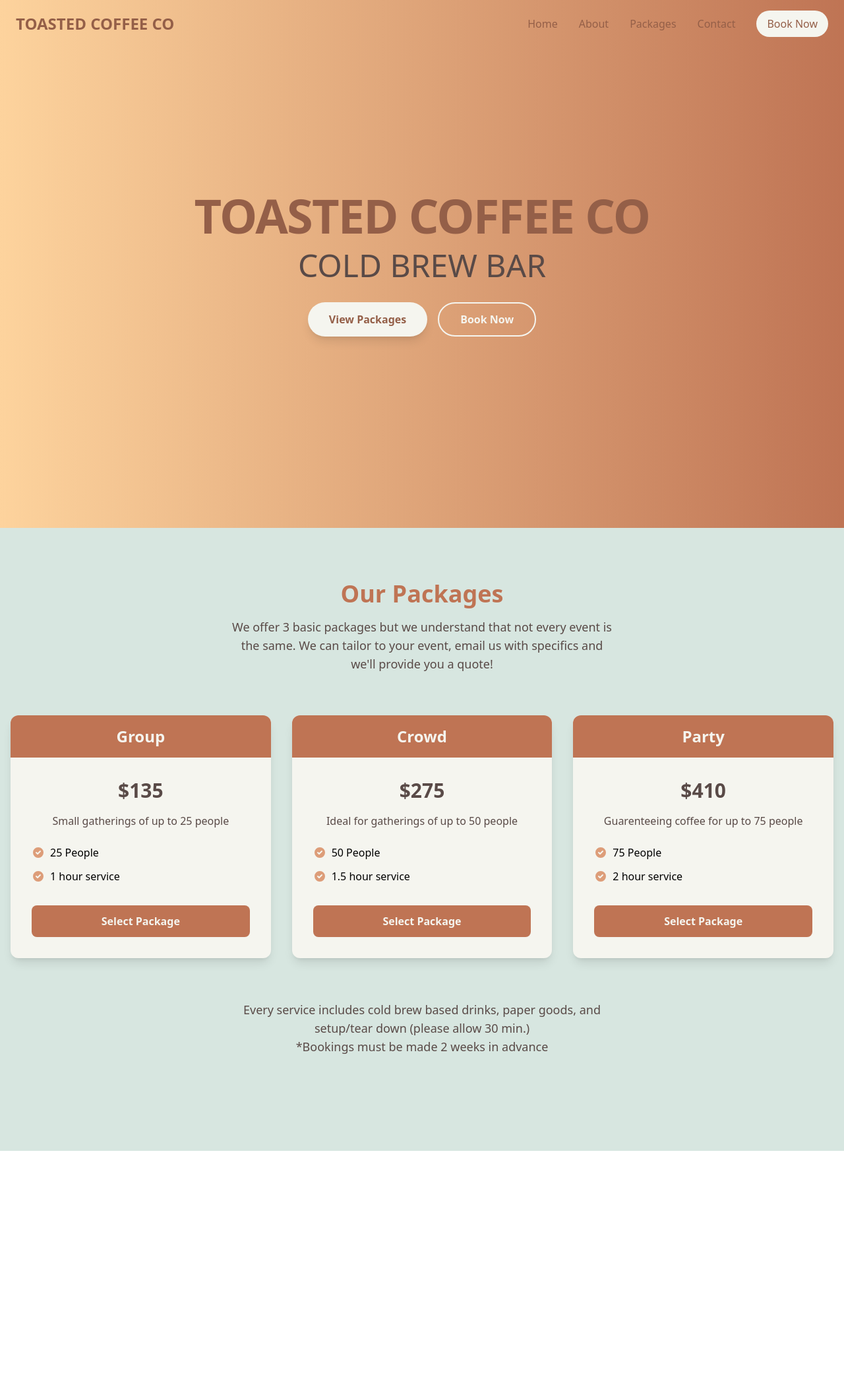
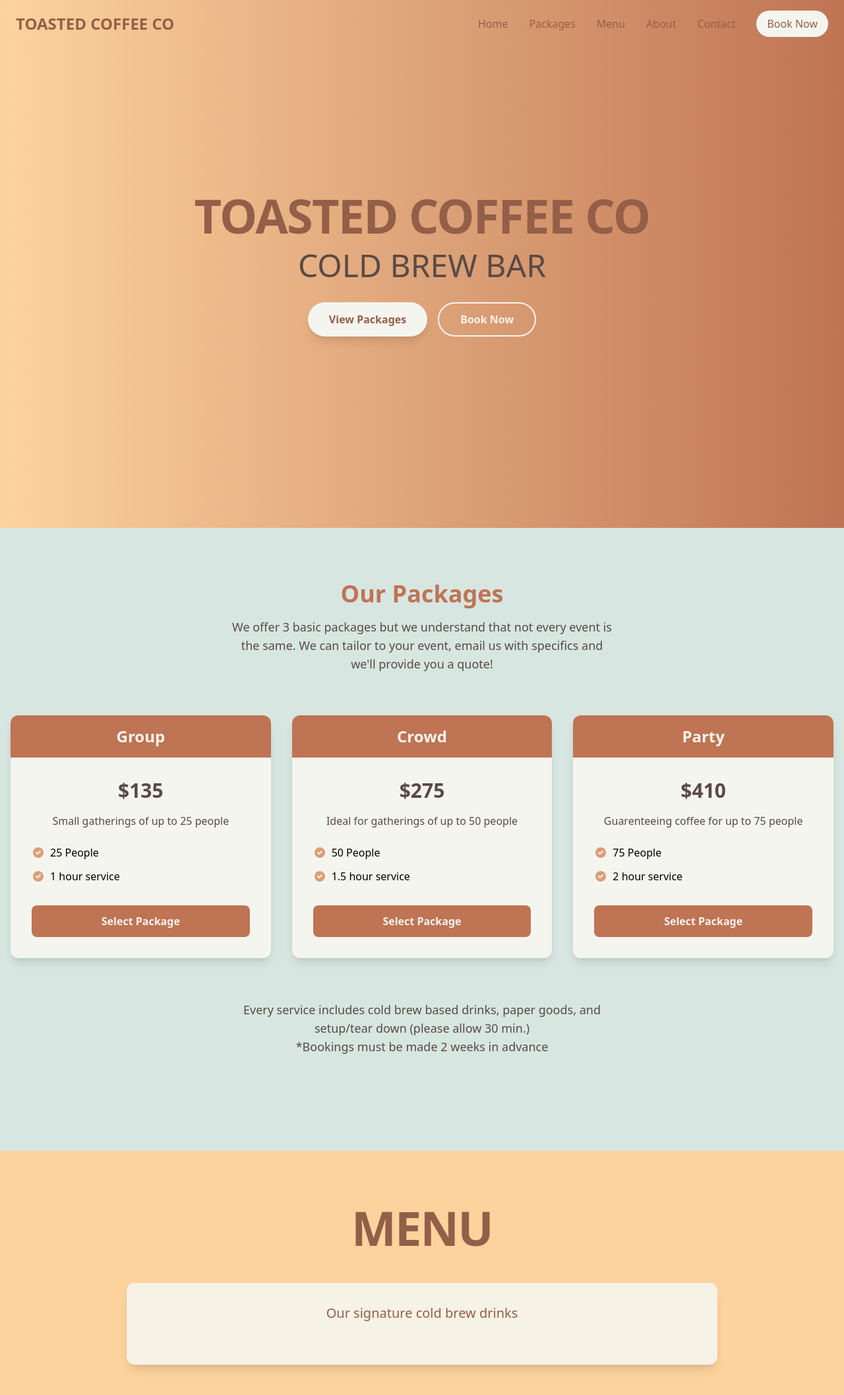
Before and after one commit to joshuagudgel/toasted-coffee-co, a React (Vite) app in the folder frontend/: page / in a window 1280 px wide. Shown: the top 2114 px of the page at 66% size. Before the commit the page ends 1744 px from the top, so only its background shows below. Built offline with nearby package versions, Linux system fonts and the light colour scheme.

Commit message:
menu link, menu window

```diff
--- a/frontend/src/App.tsx
+++ b/frontend/src/App.tsx
@@ -1,6 +1,7 @@
 import Navbar from "./components/ui/Navbar";
 import Hero from "./components/sections/Hero";
 import Packages from "./components/sections/Packages";
+import Menu from "./components/sections/Menu";
 import BookingModal from "./components/ui/BookingModal";
 import { BookingProvider, useBooking } from "./context/BookingContext";
 
@@ -17,6 +18,7 @@ const AppContent = () => {
         onClose={closeModal}
         selectedPackage={selectedPackage || undefined}
       />
+      <Menu />
       {/* Other sections will be added here later */}
     </div>
   );
--- /dev/null
+++ b/frontend/src/components/sections/Menu.tsx
@@ -0,0 +1,24 @@
+import React from "react";
+
+const Menu: React.FC = () => {
+  return (
+    <section id="menu" className="py-20 bg-caramel relative overflow-hidden">
+      {/* Content Container - now elevated above the grid */}
+      <div className="relative z-10 container mx-auto px-4 text-center">
+        <h1 className="text-5xl md:text-7xl font-bold text-mocha mb-4 tracking-tight">
+          MENU
+        </h1>
+
+        {/* Add your menu content here */}
+        <div className="mt-12 mx-auto max-w-4xl px-4 bg-parchment bg-opacity-90 rounded-xl p-8 shadow-lg">
+          <p className="text-xl text-mocha mb-8">
+            Our signature cold brew drinks
+          </p>
+          {/* Menu items will go here */}
+        </div>
+      </div>
+    </section>
+  );
+};
+
+export default Menu;
--- a/frontend/src/components/ui/Navbar.tsx
+++ b/frontend/src/components/ui/Navbar.tsx
@@ -23,15 +23,22 @@ const Navbar: React.FC = () => {
           <a
             href="#"
             className="font-medium text-mocha hover:text-latte transition"
+            onClick={() => scrollToSection("packages")}
           >
-            About
+            Packages
           </a>
           <a
             href="#"
             className="font-medium text-mocha hover:text-latte transition"
-            onClick={() => scrollToSection("packages")}
+            onClick={() => scrollToSection("menu")}
           >
-            Packages
+            Menu
+          </a>
+          <a
+            href="#"
+            className="font-medium text-mocha hover:text-latte transition"
+          >
+            About
           </a>
           <a
             href="#"
```
